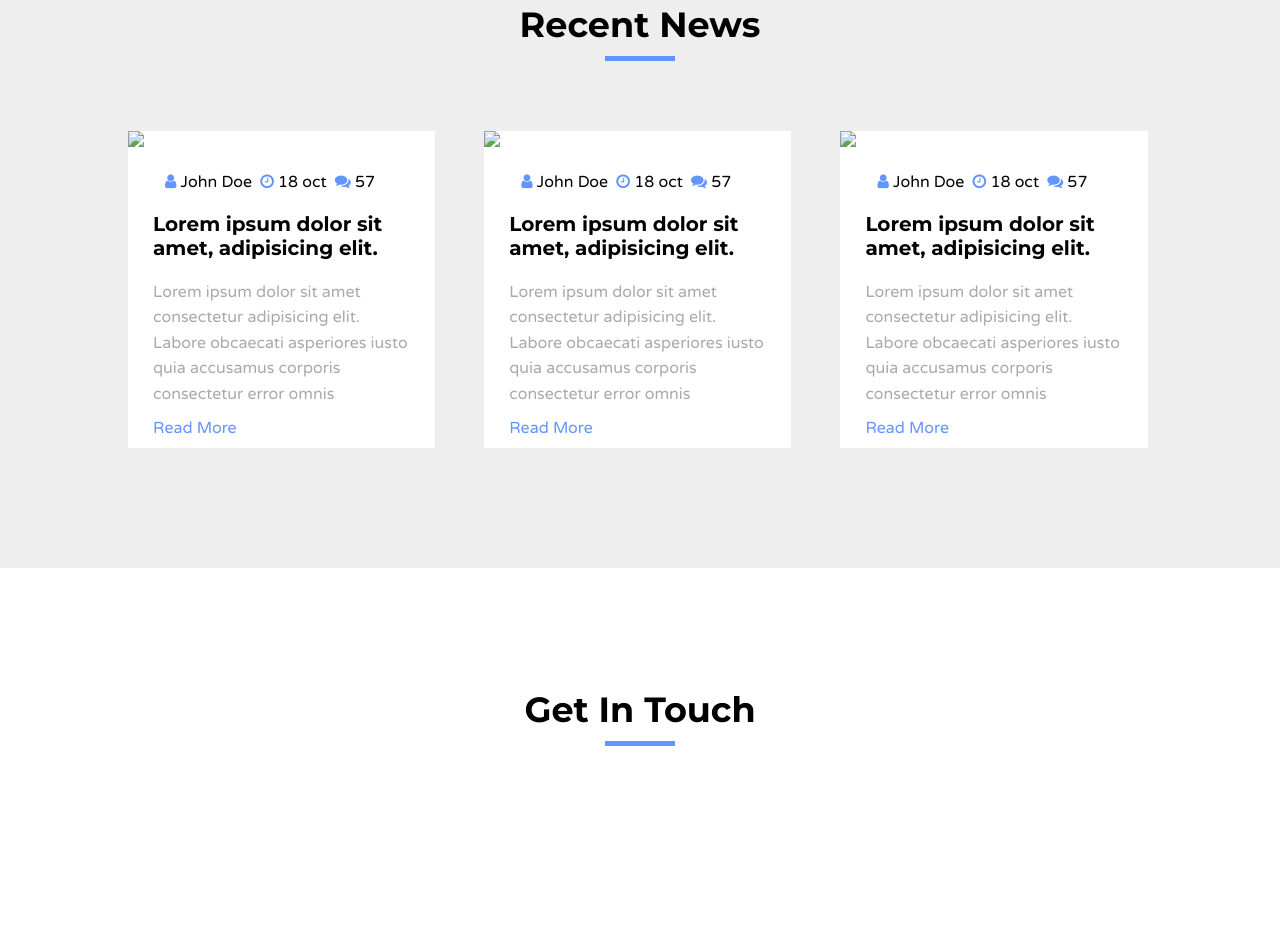
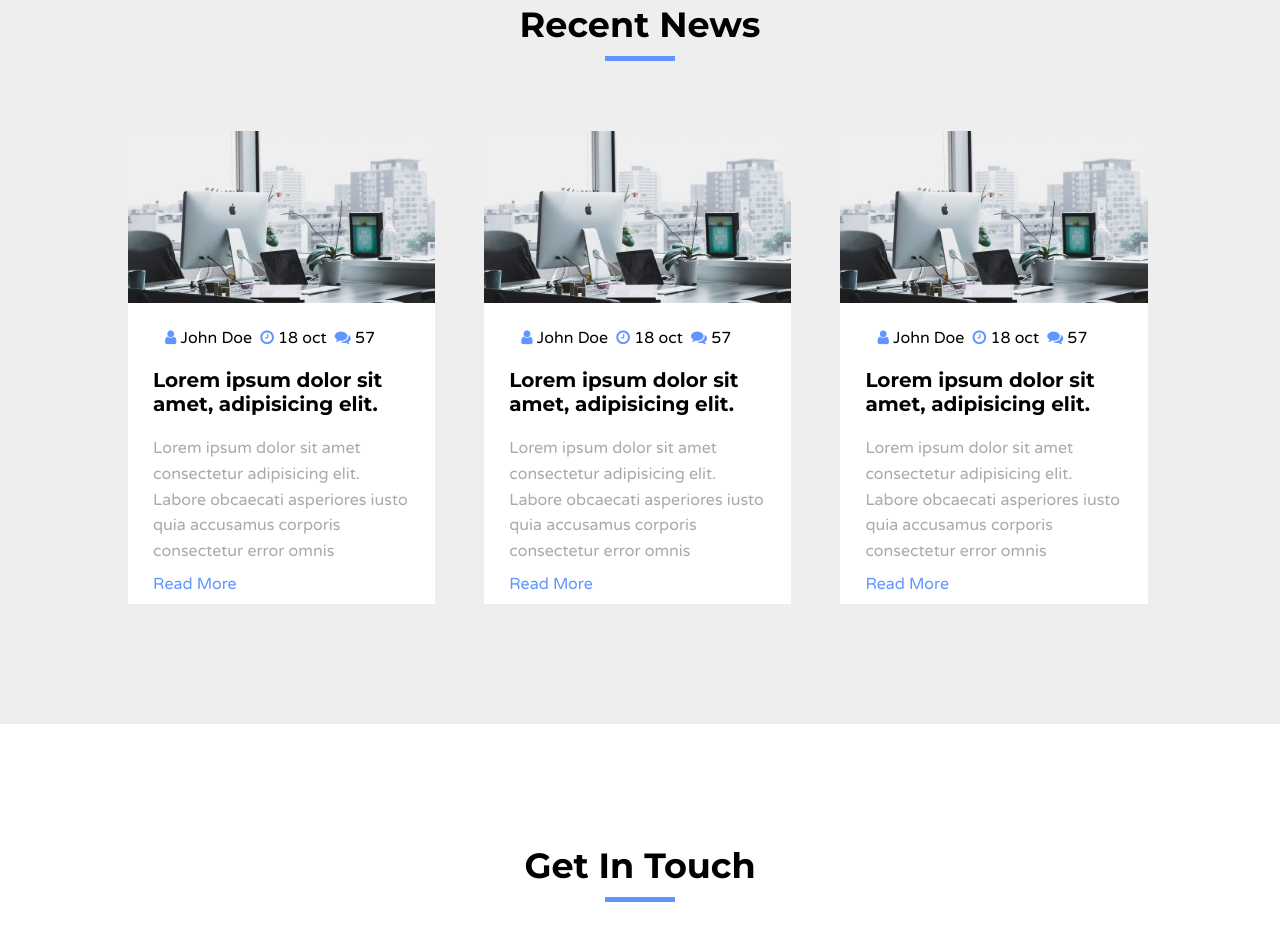
Before and after one commit to Manar20575/Pro1, a plain HTML site: page index.html in a window 1280 px wide. Shown: the part 6679-7607 px from the top of the page. Drawn offline with Linux system fonts and the light colour scheme; the site is published under a folder, as on GitHub Pages, so addresses that start at the root find nothing.

Commit message:
Update index.html

```diff
--- a/index.html
+++ b/index.html
@@ -412,7 +412,7 @@
             <div class="blog-info">
                 <div class="blog-item">
                 <div class="blog-img">
-                <img src="/images/images/blog/blog1.webp">
+                <img src="./images/images/blog/blog1.webp">
                   </div>
                  <div class="blog-write">
                     <div class="blog-icon">
@@ -438,7 +438,7 @@
             </div>
             <div class="blog-item mg">
                 <div class="blog-img">
-                <img src="/images/images/blog/blog1.webp">
+                <img src="./images/images/blog/blog1.webp">
                   </div>
                  <div class="blog-write">
                     <div class="blog-icon">
@@ -464,7 +464,7 @@
             </div>
             <div class="blog-item">
                 <div class="blog-img">
-                <img src="/images/images/blog/blog1.webp">
+                <img src="./images/images/blog/blog1.webp">
                   </div>
                  <div class="blog-write">
                     <div class="blog-icon">
```
